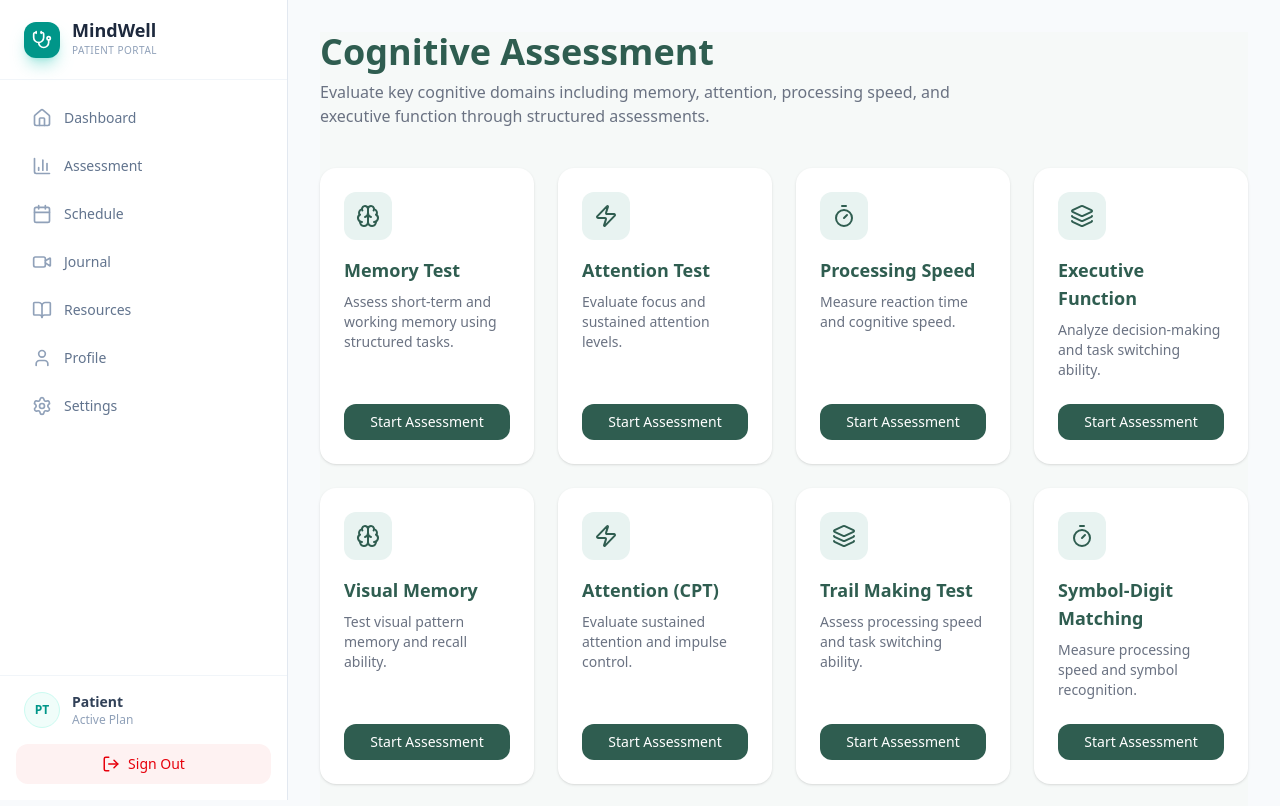
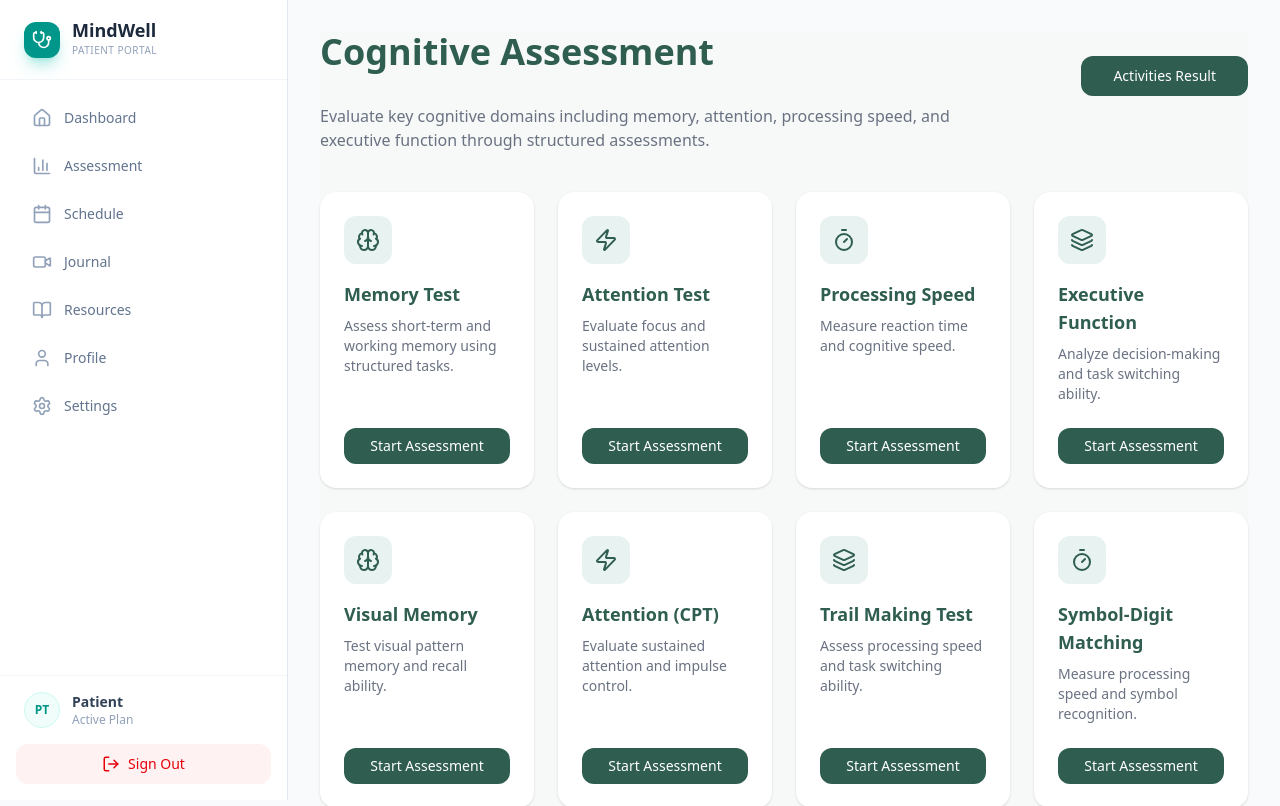
Before and after one commit to AjayGodara2417/Mindwell, a Next.js app: page /activites in a window 1280 px wide. Shown: the top 806 px of the page. Built offline with nearby package versions, Linux system fonts and the light colour scheme.

Commit message:
Navigation for activities and avitvities dashboard

```diff
--- a/src/app/(main_pages)/activites/page.tsx
+++ b/src/app/(main_pages)/activites/page.tsx
@@ -2,7 +2,7 @@
 
 import { useRouter } from "next/navigation";
 import { motion } from "framer-motion";
-import { Brain, Zap, Timer, Layers } from "lucide-react";
+import { Brain, Zap, Timer, Layers, Icon } from "lucide-react";
 
 const tests = [
   {
@@ -74,9 +74,17 @@ export default function CognitiveAssessmentPage() {
     <div className="min-h-screen bg-[#f6f9f8]">
       {/* Header */}
       <div className="max-w-6xl mx-auto mb-10">
+        <div className="flex justify-between">
           <h1 className="text-3xl md:text-4xl font-bold text-[#2f5d50]">
             Cognitive Assessment
           </h1>
+          <button
+            onClick={() => router.push("/activites/cognitivedashboard")}
+            className="mt-6 w-fit p-8 bg-[#2f5d50] text-white py-2.5 rounded-xl text-sm font-medium hover:bg-[#274f45] transition"
+          >
+            Activities Result
+          </button>
+        </div>
         <p className="text-gray-500 mt-2 max-w-2xl">
           Evaluate key cognitive domains including memory, attention,
           processing speed, and executive function through structured
```
Lines whose indentation alone changed are shown as unchanged.
